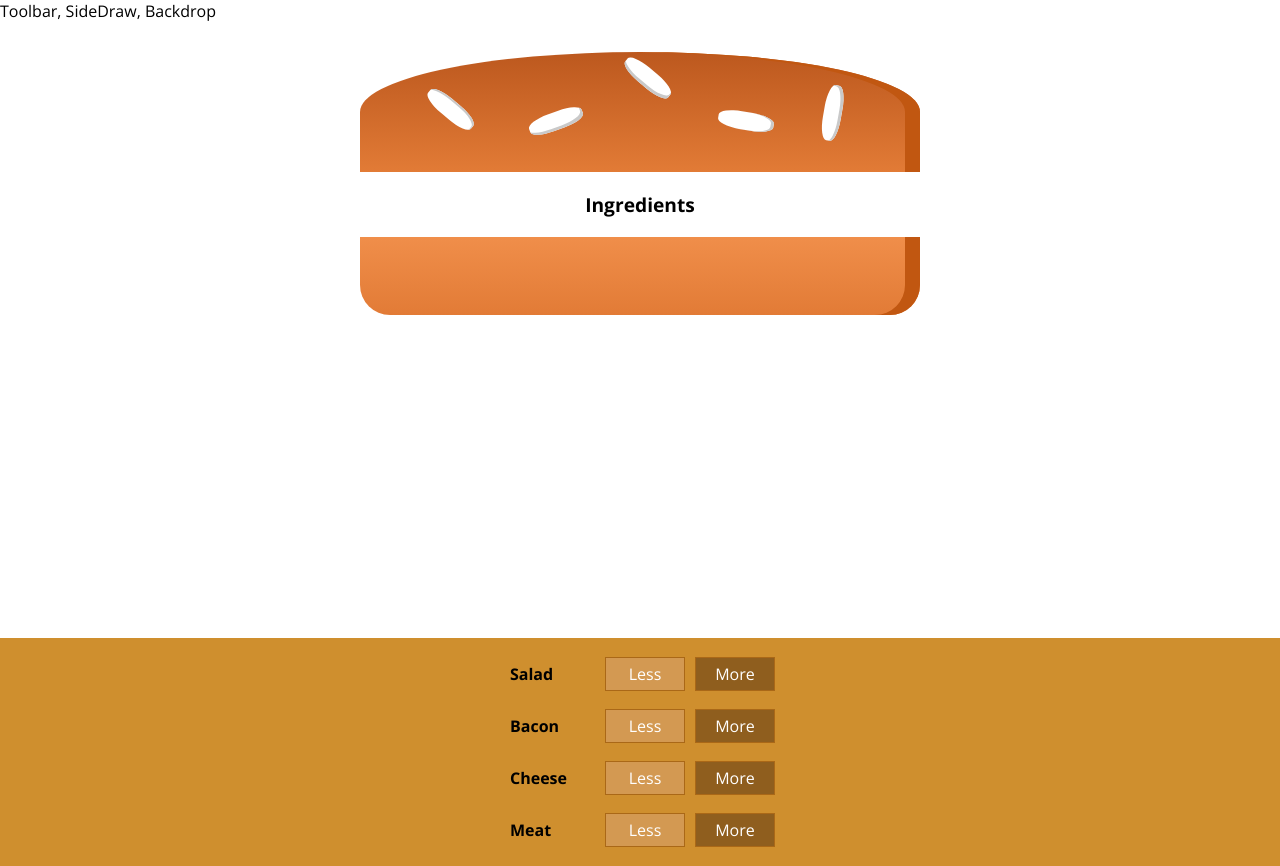
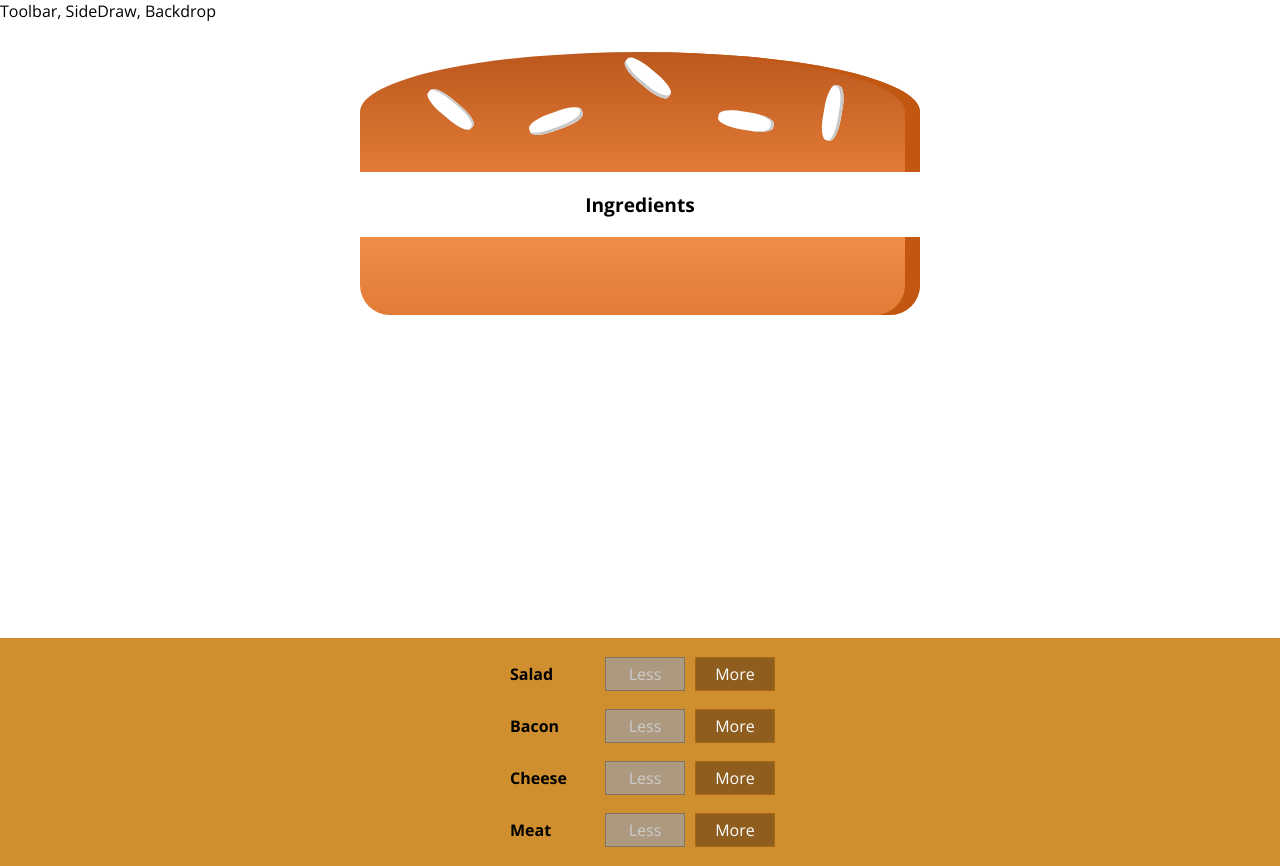
Before and after one commit to Shwartz/react-training, a React app: page / in a window 1280 px wide. Built offline with nearby package versions, Linux system fonts and the light colour scheme.

Commit message:
Section 8, Remove method and button disabled feature

```diff
--- a/src/components/Burger/BuildControls/BuildControl/BuildControl.js
+++ b/src/components/Burger/BuildControls/BuildControl/BuildControl.js
@@ -5,7 +5,7 @@ import styles from './BuildControl.css';
 const BuildControl = (props) => (
   <div className={styles.BuildControl}>
     <div className={styles.Label}>{props.label}</div>
-    <button className={styles.Less}>Less</button>
+    <button className={styles.Less} onClick={props.removed} disabled={props.disabled}>Less</button>
     <button className={styles.More} onClick={props.added}>More</button>
   </div>
 );
--- a/src/components/Burger/BuildControls/BuildControls.js
+++ b/src/components/Burger/BuildControls/BuildControls.js
@@ -16,7 +16,9 @@ const buildControls = (props) => (
       <BuildControl
         key={ctrl.label}
         label={ctrl.label}
-        added={() => props.ingredientAdded(ctrl.type)}/>
+        added={() => props.ingredientAdded(ctrl.type)}
+        removed={() => props.ingredientRemoved(ctrl.type)}
+        disabled={props.disabled[ctrl.type]} />
     ))}
   </div>
 );
--- a/src/containers/BurgerBuilder/BurgerBuilder.js
+++ b/src/containers/BurgerBuilder/BurgerBuilder.js
@@ -36,15 +36,39 @@ class BurgerBuilder extends Component {
   };
 
   removeIngredientHandler = (type) => {
+    const oldCount = this.state.ingredients[type];
+    if (oldCount <= 0) {
+      return;
+    }
+    const updatedCount = oldCount - 1;
+    // update in immutable way
+    const updateIngredients = {...this.state.ingredients};
 
+    updateIngredients[type] = updatedCount;
+    const priceDeduction = INGREDIENT_PRICES[type];
+    const oldPrice = this.state.totalPrice;
+    const newPrice = oldPrice - priceDeduction;
+
+    this.setState({totalPrice: newPrice, ingredients: updateIngredients});
   };
 
   render() {
+    const disabledInfo = {
+      ...this.state.ingredients
+    };
+
+    for (let key in disabledInfo) {
+      disabledInfo[key] = disabledInfo[key] <= 0;
+    }
+    // {salad: true, meat: false..}
+
     return (
       <Aux>
         <Burger ingredients={this.state.ingredients}/>
         <BuildControls
-          ingredientAdded={this.addIngredientHandler} />
+          ingredientAdded={this.addIngredientHandler}
+          ingredientRemoved={this.removeIngredientHandler}
+          disabled = {disabledInfo} />
       </Aux>
     );
   }
```
